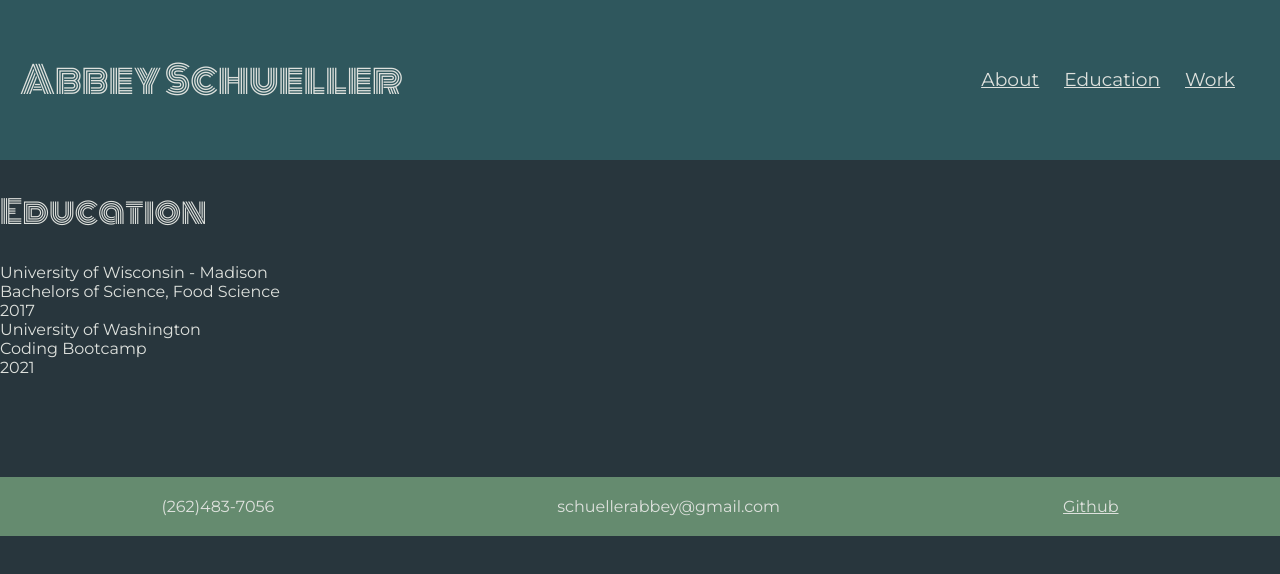
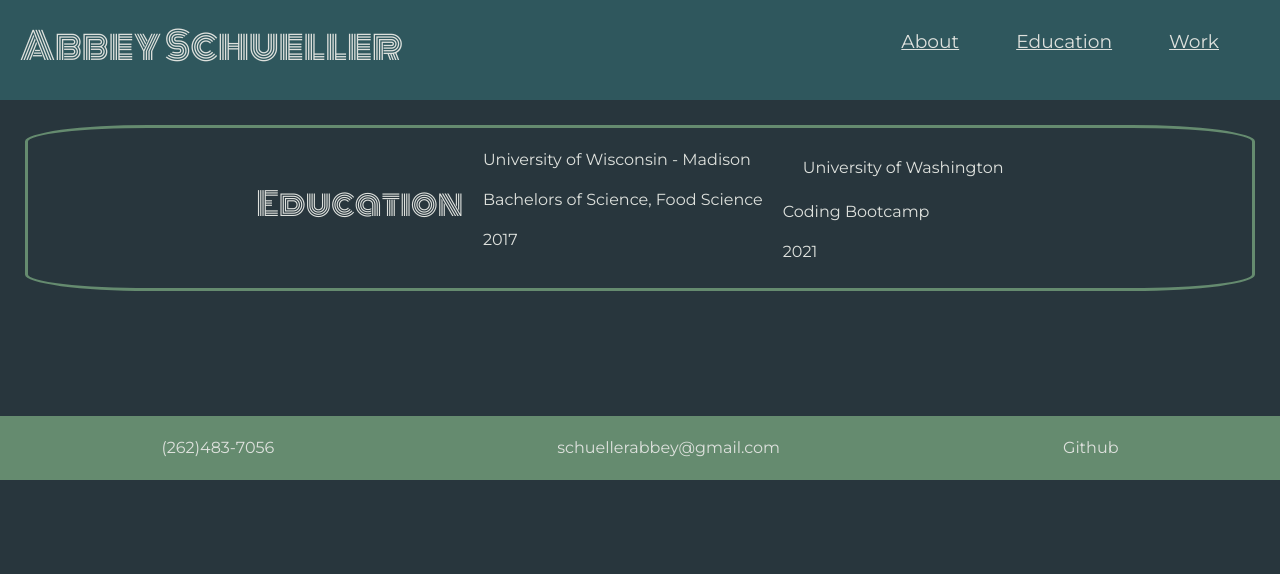
Before and after one commit to abbeyschu/ReactPortfolio, a React (Create React App) app in the folder portfolio/: page /education in a window 1280 px wide. Shown: the top 574 px of the page. Built offline with nearby package versions, Linux system fonts and the light colour scheme.

Commit message:
updated about page

```diff
--- a/portfolio/src/components/Navbar/index.js
+++ b/portfolio/src/components/Navbar/index.js
@@ -5,17 +5,17 @@ import "./style.css";
 // Depending on the current path, this component sets the "active" class on the appropriate navigation link item
 function Navbar() {
   return (
-    <nav className="navbar navbar-expand-lg navbar-light bg-light">
-      <h1 className="navbar-brand">Abbey Schueller</h1>
+    <nav className="menu">
+      <h1 className="menu-name">Abbey Schueller</h1>
       <div>
-        <ul className="navbar-nav">
-          <li className="nav-item">
+        <ul className="menu-options">
+          <li className="menu-item">
             <Link to="/" className={window.location.pathname === "/" || window.location.pathname === "/about" ? "nav-link active" : "nav-link"}>About</Link>
           </li>
-          <li className="nav-item">
+          <li className="menu-item">
             <Link to="/education" className={window.location.pathname === "/education" ? "nav-link active" : "nav-link"}>Education</Link>
           </li>
-          <li className="nav-item">
+          <li className="menu-item">
             <Link to="/projects" className={window.location.pathname === "/projects" ? "nav-link active" : "nav-link"}>Work</Link>
           </li>
         </ul>
--- a/portfolio/src/components/Navbar/style.css
+++ b/portfolio/src/components/Navbar/style.css
@@ -1,14 +1,14 @@
-.navbar{
+.menu{
   display: flex;
 }
 
-.navbar-nav{
+.menu-options{
   display: flex;
   list-style: none;
   margin-right: 25px;
 }
 
-.nav-item{
+.menu-item{
   font-size: 14pt;
   text-decoration: underline;
   display: inline-block;
--- a/portfolio/src/index.css
+++ b/portfolio/src/index.css
@@ -1,4 +1,5 @@
 @import url('https://fonts.googleapis.com/css2?family=Monoton&family=Montserrat&display=swap');
+@import url('https://cdn.jsdelivr.net/npm/bootstrap@4.5.3/dist/css/bootstrap.min.css');
 
 :root {
   --ColorDarkBlue: #28363D;
@@ -22,7 +23,7 @@ H2 {
   font-weight: normal;
 }
 
-.navbar {
+.menu {
   padding: 20px;
   background-color: var(--ColorTeal);
   /* display: flex; */
@@ -30,19 +31,19 @@ H2 {
   align-items: center;
 }
 
-.navbar-brand {
+.menu-name {
   font-family: 'Monoton', cursive;
   font-weight: normal;
   font-size: 28pt;
 }
 
-.navbar-nav {
+.menu-options{
   display: flex;
   list-style: none;
   margin-right: 25px;
 }
 
-.navbar-item {
+.menu-item {
   font-size: 14pt;
   text-decoration: underline;
   display: inline-block;
@@ -72,6 +73,11 @@ a:active {
   color: var(--ColorGreen);
 }
 
+.projectSection a:active,
+.projectSection a:hover{
+  color: var(--ColorLightBlue);
+}
+
 img {
   border-radius: 5%;
   border-color: var(--ColorTan);
@@ -81,3 +87,18 @@ img {
   display: block;
   margin: auto;
 }
+
+.education{
+  margin: 25px;
+  display: flex;
+  border: solid;
+  border-color: var(--ColorGreen);
+  border-radius: 10%;
+  justify-content: center;
+  align-items: center;
+}
+
+
+.school{
+  margin: 20px;
+}
--- a/portfolio/src/pages/About.js
+++ b/portfolio/src/pages/About.js
@@ -8,11 +8,34 @@ function About() {
         <h2>About</h2>
         <p>Hello! My name is Abbey Schueller.</p>
         <p>I am currently based in Seattle, Washington where I work to make the world more energy efficient. I am just at the beginning of my career in web design and can't wait to learn more! Check back to watch my portfolio of work grow and improve. </p>
-        <div key={myinfo.imageOne} className = "travelOne"><img alt="travel" src={myinfo.imageOne}></img></div>
-        <div key={myinfo.imageTwo} className = "travelTwo"><img alt="travel" src={myinfo.imageTwo}/></div>
-        <div key={myinfo.imageThree} className = "travelTwo"><img alt="travel" src={myinfo.imageThree}/></div>
-        <div key={myinfo.imageFour} className = "travelFour"><img alt="travel"src={myinfo.imageFour}/></div>
-    </div>
+
+        <div id="carouselExampleIndicators" className="carousel slide" data-ride="carousel">
+          <ol className="carousel-indicators">
+            <li data-target="#carouselExampleIndicators" data-slide-to="0" className="active"></li>
+            <li data-target="#carouselExampleIndicators" data-slide-to="1"></li>
+            <li data-target="#carouselExampleIndicators" data-slide-to="2"></li>
+          </ol>
+          <div className="carousel-inner">
+            <div className="carousel-item active">
+              <img src={myinfo.imageOne} className="d-block w-100" alt="..."/>
+            </div>
+            <div className="carousel-item">
+              <img src={myinfo.imageTwo} className="d-block w-100" alt="..."/>
+            </div>
+            <div className="carousel-item">
+              <img src={myinfo.imageThree} className="d-block w-100" alt="..."/>
+            </div>
+        </div>
+  <a className="carousel-control-prev" href="#carouselExampleIndicators" role="button" data-slide="prev">
+    <span className="carousel-control-prev-icon" aria-hidden="true"></span>
+    <span className="sr-only">Previous</span>
+  </a>
+  <a className="carousel-control-next" href="#carouselExampleIndicators" role="button" data-slide="next">
+    <span className="carousel-control-next-icon" aria-hidden="true"></span>
+    <span className="sr-only">Next</span>
+  </a>
+</div>
+</div>
   );
 }
 
--- a/portfolio/src/pages/Education.js
+++ b/portfolio/src/pages/Education.js
@@ -3,14 +3,18 @@ import React from "react";
 
 function Education() {
   return (
-    <section>
+    <section className="education">
       <h2>Education</h2>
-      <div>University of Wisconsin - Madison</div>
-      <div>Bachelors of Science, Food Science</div>
-      <div>2017</div>
-      <div>University of Washington</div>
-      <div>Coding Bootcamp</div>
-      <div>2021</div>
+      <div className="school">
+      <p>University of Wisconsin - Madison</p>
+      <p>Bachelors of Science, Food Science</p>
+      <p>2017</p>
+      </div>
+      <div>
+      <p className="school">University of Washington</p>
+      <p>Coding Bootcamp</p>
+      <p>2021</p>
+      </div>
     </section>
   );
 }
```
